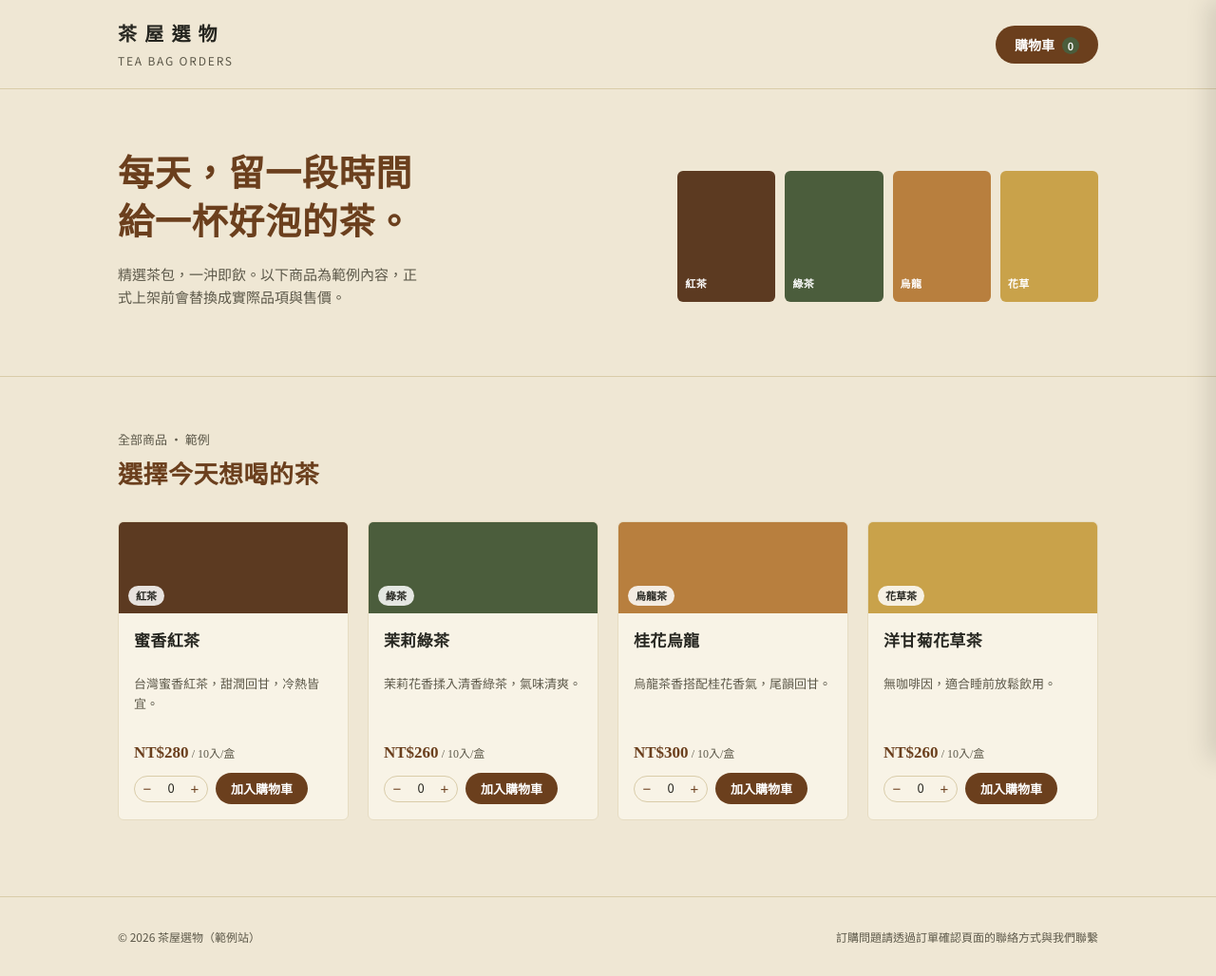
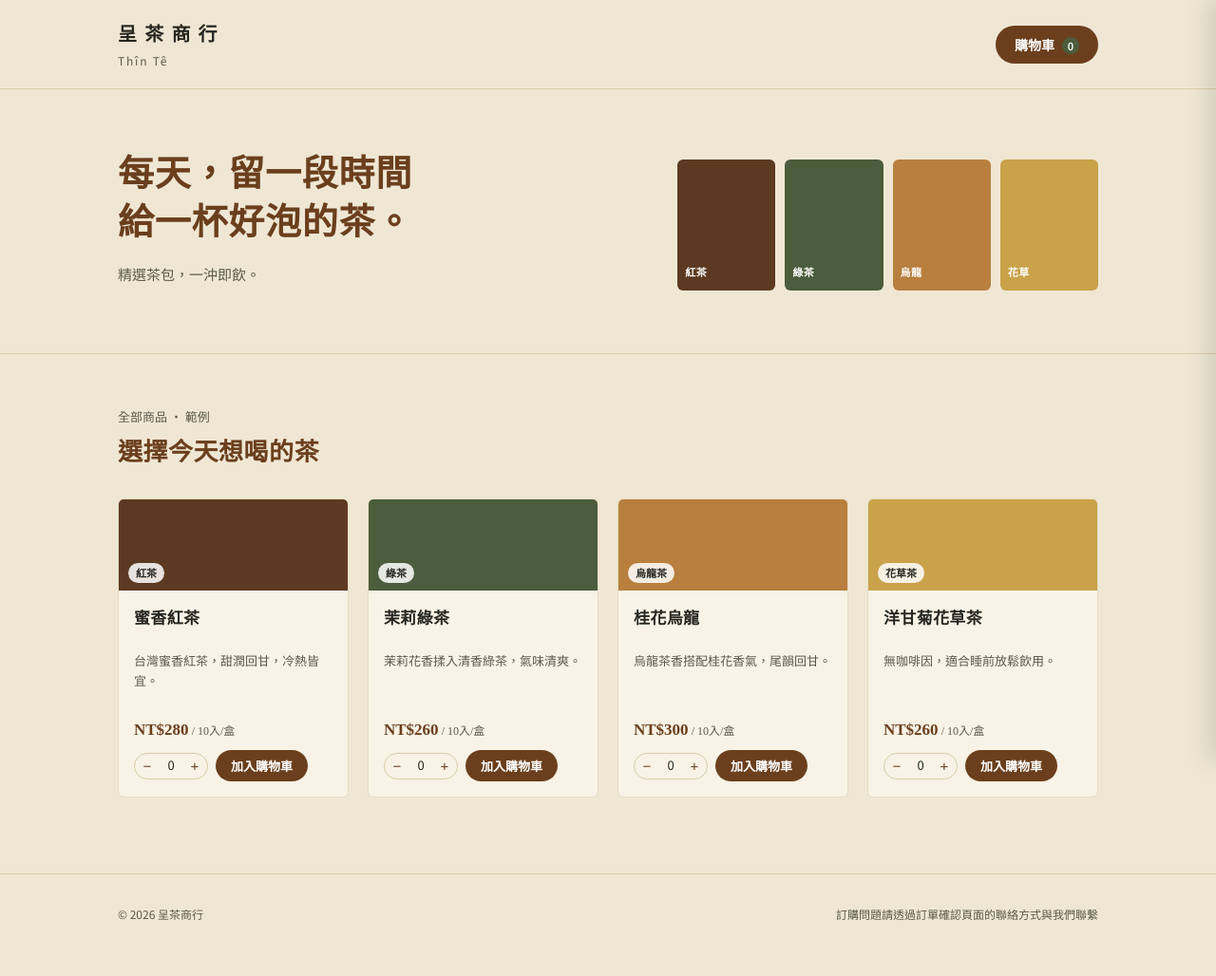
Before and after one commit to sincealan4305-sudo/orderpage, a plain HTML site: page index.html in a window 1280 px wide. Shown: the whole page at 95% size. After the commit the page ends 1004 px from the top, so only its background shows below. Drawn offline with Linux system fonts and the light colour scheme.

Commit message:
Update index.html

```diff
--- a/index.html
+++ b/index.html
@@ -304,7 +304,7 @@
 
 <header class="site">
   <div class="wrap">
-    <div class="brand">茶 屋 選 物<small>TEA BAG ORDERS</small></div>
+    <div class="brand">呈 茶 商 行<small>Thîn Tê</small></div>
     <button class="cart-btn" id="openCartBtn" type="button">
       購物車<span class="cart-count" id="cartCount">0</span>
     </button>
@@ -315,7 +315,7 @@
   <div class="wrap">
     <div>
       <h1>每天，留一段時間<br>給一杯好泡的茶。</h1>
-      <p class="lede">精選茶包，一沖即飲。以下商品為範例內容，正式上架前會替換成實際品項與售價。</p>
+      <p class="lede">精選茶包，一沖即飲。</p>
     </div>
     <div class="swatch-grid" aria-hidden="true">
       <div class="swatch" style="background:#5c3a21;">紅茶</div>
@@ -336,7 +336,7 @@
 
 <footer>
   <div class="wrap">
-    <span>© 2026 茶屋選物（範例站）</span>
+    <span>© 2026 呈茶商行</span>
     <span>訂購問題請透過訂單確認頁面的聯絡方式與我們聯繫</span>
   </div>
 </footer>
```
